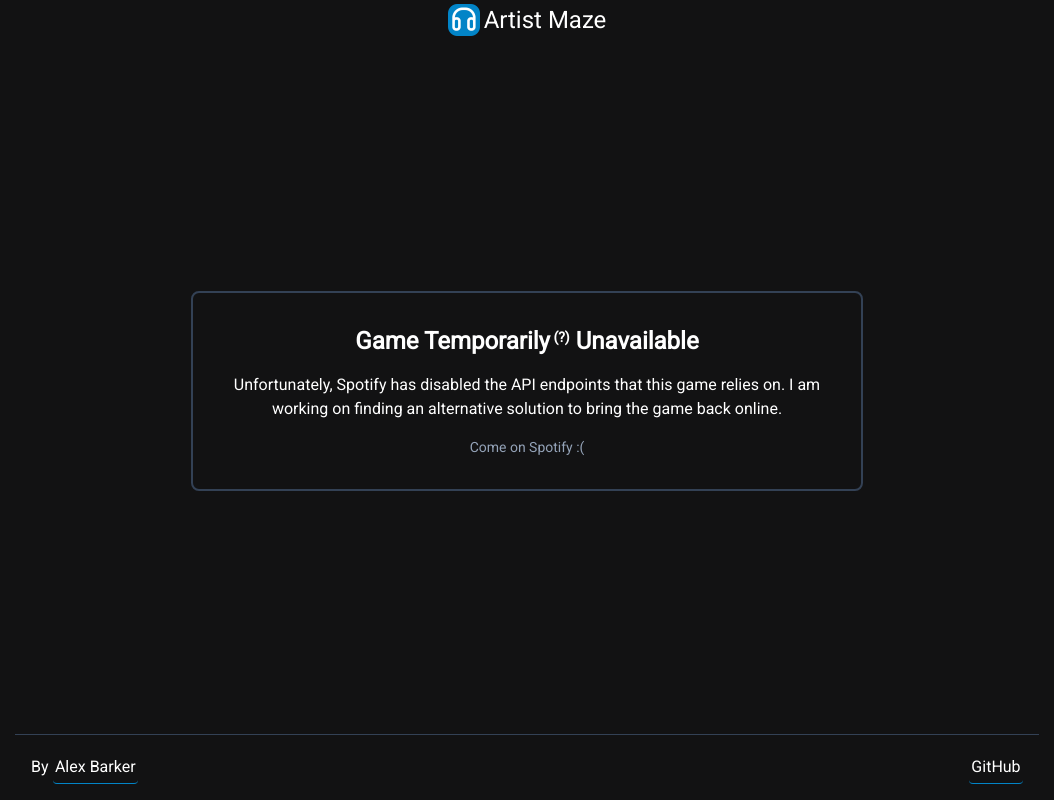
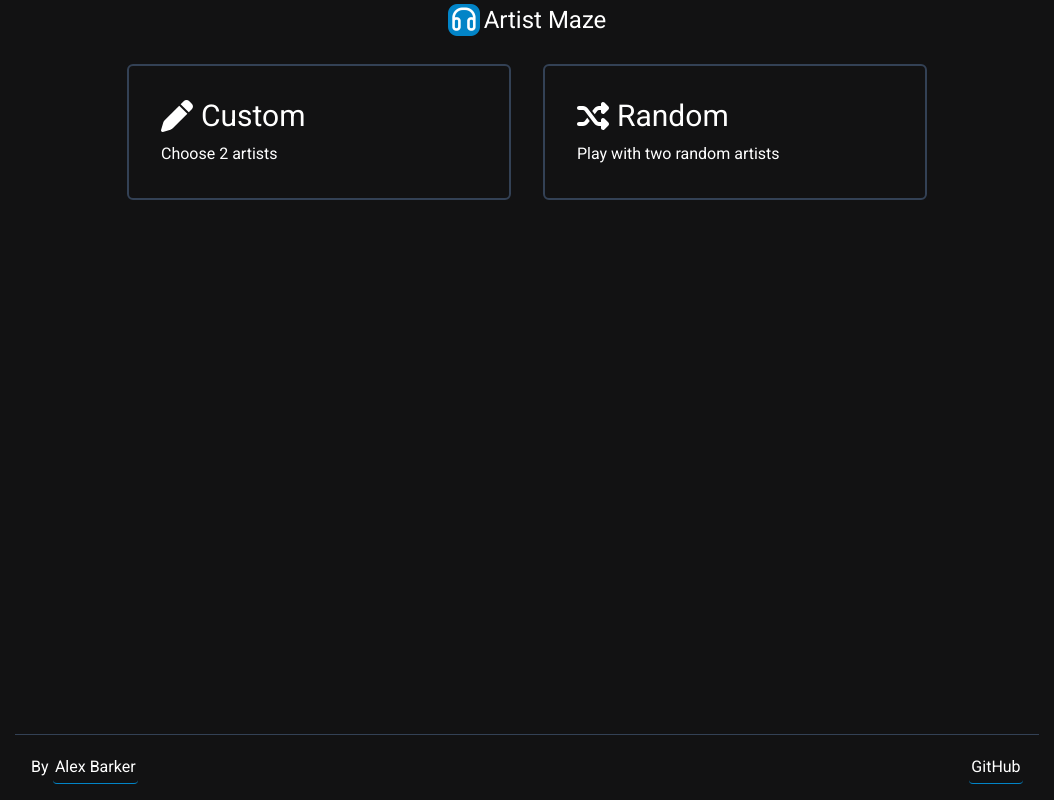
Before and after one commit to alexbarker234/artist-maze, a Next.js app: page / in a window 1280 px wide. Shown: the whole page, without its empty margins (113-1167 px from the left). Built offline with nearby package versions, Linux system fonts and the light colour scheme.

Commit message:
next upgrade

```diff
--- a/src/app/page.tsx
+++ b/src/app/page.tsx
@@ -1,7 +1,10 @@
+import { faCalendarDays, faPen, faShuffle } from "@fortawesome/free-solid-svg-icons";
+import GameCard from "./gameCard";
+
 export default function Home() {
   return (
     <>
-      {/* <div className="flex justify-center flex-col sm:flex-row">
+      <div className="flex justify-center flex-col sm:flex-row">
         <GameCard title="Custom" description="Choose 2 artists" icon={faPen} href="/custom"></GameCard>
         <GameCard
           title="Daily"
@@ -11,19 +14,6 @@
           disabled={true}
         ></GameCard>
         <GameCard title="Random" description="Play with two random artists" icon={faShuffle} href="/random"></GameCard>
-      </div> */}
-
-      <div className="h-full flex items-center">
-        <div className="text-center p-8 max-w-2xl mx-auto border-2 border-slate-700 rounded-lg">
-          <h1 className="text-2xl font-bold mb-4">
-            Game Temporarily<sup className="text-sm"> (?)</sup> Unavailable
-          </h1>
-          <p className="mb-4">
-            Unfortunately, Spotify has disabled the API endpoints that this game relies on. I am working on finding an
-            alternative solution to bring the game back online.
-          </p>
-          <p className="text-sm text-slate-400">Come on Spotify :(</p>
-        </div>
       </div>
     </>
   );
--- a/src/app/play/[firstArtist]/[secondArtist]/page.tsx
+++ b/src/app/play/[firstArtist]/[secondArtist]/page.tsx
@@ -15,7 +15,7 @@
   faStopwatch
 } from "@fortawesome/free-solid-svg-icons";
 import { FontAwesomeIcon } from "@fortawesome/react-fontawesome";
-import { useEffect, useRef, useState } from "react";
+import { useEffect, useRef, useState, use } from "react";
 
 const formatTime = (seconds: number) => {
   const minutes = Math.floor(seconds / 60);
@@ -23,7 +23,8 @@
   return `${minutes}m ${secondsLeft}s`;
 };
 
-export default function Play({ params }: { params: { firstArtist: string; secondArtist: string } }) {
+export default function Play(props: { params: Promise<{ firstArtist: string; secondArtist: string }> }) {
+  const params = use(props.params);
   const [currentArtistId, setCurrentArtistId] = useState<string>(params.firstArtist);
   const [artistChain, setArtistChain] = useState<Artist[]>([]);
   // game things
```
Also changed, not shown: package.json (+7 -6 lines), 1 other file (tests, documents, lock files or other folders).
